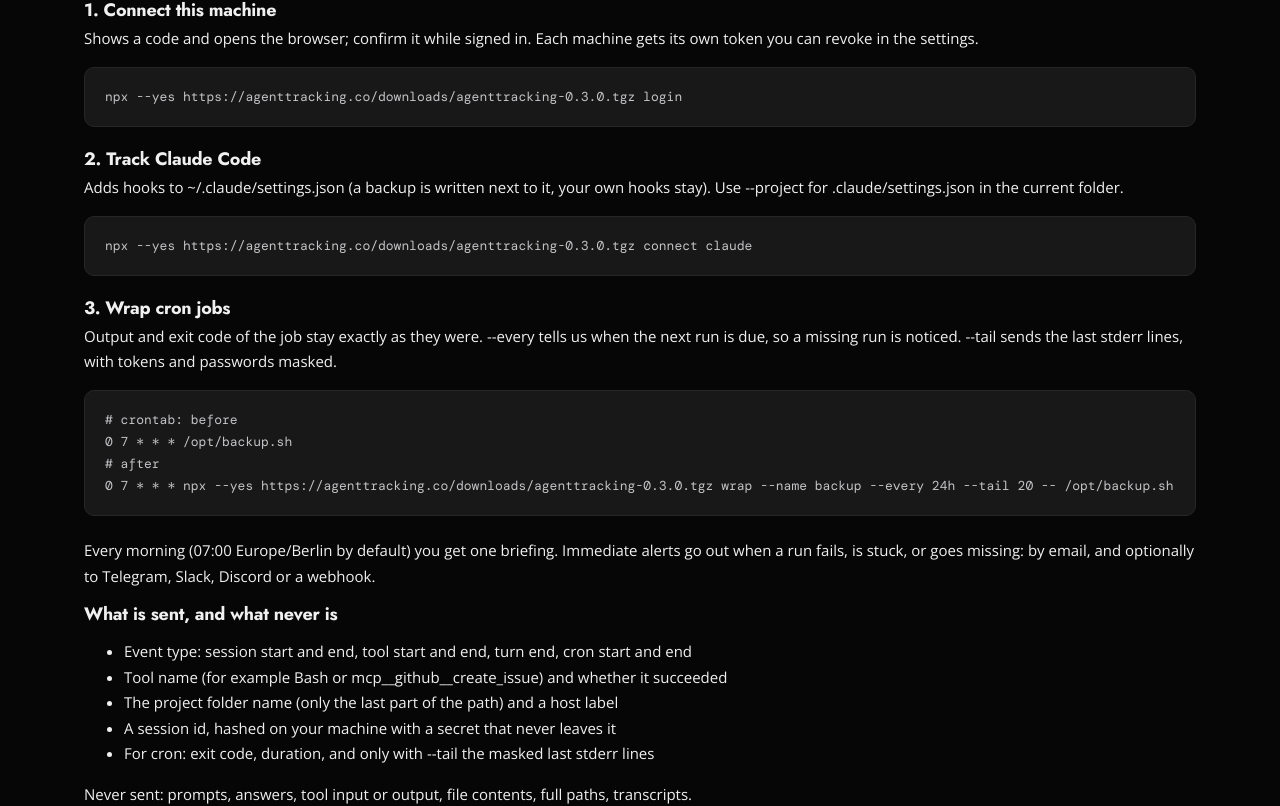
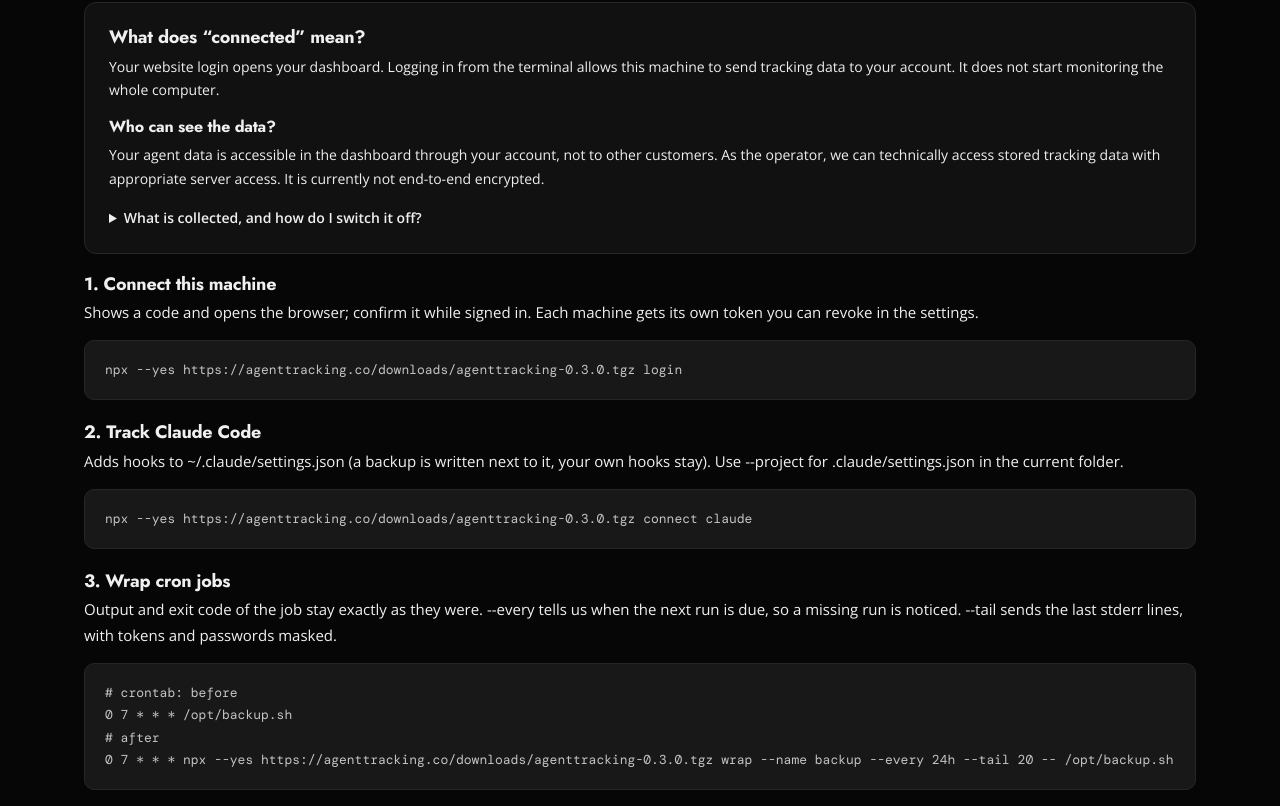
Before and after one commit to shufflethis/agent-tracking, a Next.js app: page /docs in a window 1280 px wide. Shown: the part 8276-9082 px from the top of the page. Built offline with nearby package versions, Linux system fonts and the light colour scheme.

Commit message:
docs(agents): explain connection scope and operator data access

```diff
--- a/app/(en)/app/fleet/page.tsx
+++ b/app/(en)/app/fleet/page.tsx
@@ -2,6 +2,7 @@ import type { Metadata } from "next";
 import Link from "next/link";
 import CopyButton from "@/components/CopyButton";
 import DashboardShell from "@/components/DashboardShell";
+import AgentConnectionScope from "@/components/AgentConnectionScope";
 import { agentCopy } from "@/lib/agents/copy";
 import { CONNECT_CLAUDE, HEALTH_CHIP, WRAP_EXAMPLE, when } from "@/lib/agents/format";
 import { runLabel } from "@/lib/agents/run-display";
@@ -61,6 +62,7 @@ export default async function Page() {
             </div>
           ))}
         </div>
+        <AgentConnectionScope lang={lang} />
       </section>
     </DashboardShell>
   );
--- a/app/(en)/app/fleet/settings/page.tsx
+++ b/app/(en)/app/fleet/settings/page.tsx
@@ -1,6 +1,7 @@
 import type { Metadata } from "next";
 import Link from "next/link";
 import DashboardShell from "@/components/DashboardShell";
+import AgentConnectionScope from "@/components/AgentConnectionScope";
 import { agentCopy } from "@/lib/agents/copy";
 import { when } from "@/lib/agents/format";
 import { getNotifySettings } from "@/lib/agents/store";
@@ -64,6 +65,7 @@ export default async function Page({ searchParams }: { searchParams: Promise<{ s
           </form>
         ) : null}
         <h2 style={{ fontSize: 20 }}>{c.machines}</h2>
+        <AgentConnectionScope lang={lang} />
         {machines.length ? (
           <div className="tablewrap">
             <table>
--- /dev/null
+++ b/components/AgentConnectionScope.tsx
@@ -0,0 +1,60 @@
+import type { DashLang } from "@/lib/tracking/copy";
+
+const COPY = {
+  de: {
+    title: "Was bedeutet „verbunden“?",
+    login: "Dein Website-Login öffnet dein Dashboard. Der Login im Terminal erlaubt diesem Rechner, Tracking-Daten an dein Konto zu senden. Er startet keine Überwachung des ganzen Rechners.",
+    accessTitle: "Wer kann die Daten sehen?",
+    access: "Deine Agent-Daten sind im Dashboard nur über dein Konto zugänglich, nicht für andere Kunden. Wir als Betreiber können mit entsprechendem Serverzugriff die gespeicherten Tracking-Daten technisch einsehen. Sie sind derzeit nicht Ende-zu-Ende-verschlüsselt.",
+    details: "Was wird erfasst, und wie schalte ich es ab?",
+    sources: [
+      ["Claude Code", "Nach dem Verbinden werden Sessions dieses Betriebssystem-Benutzers auch in anderen Projekten erfasst. Mit --project gelten die Hooks nur für das ausgewählte Projekt. Andere Programme oder Benutzer werden dadurch nicht erfasst."],
+      ["Cron-Jobs", "Nur Befehle, die du ausdrücklich mit agenttracking wrap startest."],
+      ["OpenTelemetry", "Nur Anwendungen, deren Telemetrie-Export du für Agent Tracking einrichtest."],
+      ["Linux / eBPF", "Nur nach manuellem Start: der ausgewählte Prozess und während der Beobachtung neu erfasste Unterprozesse, zeitlich begrenzt."],
+    ],
+    data: "Gespeichert werden unter anderem Status, Zeitpunkte, Tool-Namen, Rechner- und Projektnamen sowie Konfigurationsfingerabdrücke und Zähler. Die Claude-Code-Anbindung sendet keine Prompts, Antworten, Tool-Inhalte oder Dateiinhalte. Bei OpenTelemetry speichern wir nur ausgewählte Metadaten.",
+    tail: "Ausnahme bei Cron: Mit --tail sendest du zusätzlich letzte Fehlerausgaben. Erkannte Geheimnisse werden maskiert; das entfernt nicht zuverlässig alle sensiblen Inhalte.",
+    off: "„Widerrufen“ in den Agent-Einstellungen sperrt weitere Übertragungen mit diesem Rechner-Token. Bereits gespeicherte Daten bleiben erhalten. Lokale Claude-Hooks entfernst du mit agenttracking disconnect claude (bei Projekt-Hooks zusätzlich --project).",
+    notifications: "Aktivierte E-Mails und Webhooks erhalten außerdem die dafür vorgesehenen Statusmeldungen.",
+  },
+  en: {
+    title: "What does “connected” mean?",
+    login: "Your website login opens your dashboard. Logging in from the terminal allows this machine to send tracking data to your account. It does not start monitoring the whole computer.",
+    accessTitle: "Who can see the data?",
+    access: "Your agent data is accessible in the dashboard through your account, not to other customers. As the operator, we can technically access stored tracking data with appropriate server access. It is currently not end-to-end encrypted.",
+    details: "What is collected, and how do I switch it off?",
+    sources: [
+      ["Claude Code", "Once connected, sessions for this operating-system user are tracked across projects. With --project, hooks apply only to the selected project. This does not track other applications or users."],
+      ["Cron jobs", "Only commands you explicitly run with agenttracking wrap."],
+      ["OpenTelemetry", "Only applications whose telemetry export you configure for Agent Tracking."],
+      ["Linux / eBPF", "Only when started manually: the selected process and descendants newly observed during the bounded observation period."],
+    ],
+    data: "Stored data includes status, timestamps, tool names, machine and project names, configuration fingerprints and counts. The Claude Code integration does not send prompts, answers, tool contents or file contents. For OpenTelemetry, we store only selected metadata.",
+    tail: "Cron exception: --tail also sends recent error output. Recognised secrets are masked; this does not reliably remove all sensitive content.",
+    off: "“Revoke” in agent settings blocks further uploads using that machine token. Previously stored data remains. Remove local Claude hooks with agenttracking disconnect claude (add --project for project hooks).",
+    notifications: "Enabled emails and webhooks also receive their configured status notifications.",
+  },
+};
+
+export default function AgentConnectionScope({ lang }: { lang: DashLang }) {
+  const c = COPY[lang];
+  return (
+    <aside className="card" aria-label={c.title} style={{ padding: 24, margin: "20px 0", fontSize: 14, lineHeight: 1.65 }}>
+      <h3 style={{ margin: "0 0 8px", fontSize: 18 }}>{c.title}</h3>
+      <p style={{ margin: "0 0 16px" }}>{c.login}</p>
+      <h3 style={{ margin: "0 0 8px", fontSize: 16 }}>{c.accessTitle}</h3>
+      <p style={{ margin: "0 0 16px" }}>{c.access}</p>
+      <details>
+        <summary style={{ cursor: "pointer", fontWeight: 600 }}>{c.details}</summary>
+        <ul style={{ paddingLeft: 20 }}>
+          {c.sources.map(([label, description]) => <li key={label} style={{ marginBottom: 10 }}><strong>{label}:</strong> {description}</li>)}
+        </ul>
+        <p>{c.data}</p>
+        <p>{c.tail}</p>
+        <p>{c.off}</p>
+        <p style={{ marginBottom: 0 }}>{c.notifications}</p>
+      </details>
+    </aside>
+  );
+}
--- a/components/AgentMonitoringDocs.tsx
+++ b/components/AgentMonitoringDocs.tsx
@@ -1,4 +1,5 @@
 import { CLI_COMMAND } from "@/lib/agents/format";
+import AgentConnectionScope from "@/components/AgentConnectionScope";
 import { AGENT_EVENT_RETENTION_DAYS, AGENT_TAIL_RETENTION_DAYS, RAW_RETENTION_DAYS } from "@/lib/tracking/plans";
 
 /** Docs section "Monitor your own agents", EN and DE. Field list matches lib/agents/ingest.ts. */
@@ -25,7 +26,7 @@ const COPY = {
     after: "Every morning (07:00 Europe/Berlin by default) you get one briefing. Immediate alerts go out when a run fails, is stuck, or goes missing: by email, and optionally to Telegram, Slack, Discord or a webhook.",
     sentTitle: "What is sent, and what never is",
     sent: ["Event type: session start and end, tool start and end, turn end, cron start and end", "Tool name (for example Bash or mcp__github__create_issue) and whether it succeeded", "The project folder name (only the last part of the path) and a host label", "A session id, hashed on your machine with a secret that never leaves it", "For cron: exit code, duration, and only with --tail the masked last stderr lines"],
-    never: "Never sent: prompts, answers, tool input or output, file contents, full paths, transcripts.",
+    never: "The Claude Code integration does not send prompts, answers, tool input or output, file contents, full paths or transcripts. Cron --tail optionally sends error output; masking does not guarantee that all sensitive content is removed.",
     retention: `Kept for: events ${AGENT_EVENT_RETENTION_DAYS} days, runs ${RAW_RETENTION_DAYS} days, stderr lines ${AGENT_TAIL_RETENTION_DAYS} days. Daily counts stay.`,
     offTitle: "Switch it off",
   },
@@ -40,7 +41,7 @@ const COPY = {
     after: "Jeden Morgen (standardmäßig 07:00 Europe/Berlin) kommt ein Briefing. Sofort-Meldungen gibt es, wenn ein Lauf fehlschlägt, hängt oder fehlt: per Mail und optional an Telegram, Slack, Discord oder einen Webhook.",
     sentTitle: "Was gesendet wird, und was nie",
     sent: ["Event-Typ: Session-Start und -Ende, Tool-Start und -Ende, Turn-Ende, Cron-Start und -Ende", "Tool-Name (zum Beispiel Bash oder mcp__github__create_issue) und ob er erfolgreich war", "Der Projektordner-Name (nur der letzte Teil des Pfads) und ein Host-Label", "Eine Session-ID, auf deiner Maschine gehasht mit einem Geheimnis, das sie nie verlässt", "Bei Cron: Exit-Code, Dauer und nur mit --tail die maskierten letzten stderr-Zeilen"],
-    never: "Nie gesendet: Prompts, Antworten, Tool-Eingaben oder -Ausgaben, Dateiinhalte, volle Pfade, Transkripte.",
+    never: "Die Claude-Code-Anbindung sendet keine Prompts, Antworten, Tool-Eingaben oder -Ausgaben, Dateiinhalte, vollen Pfade oder Transkripte. Cron --tail sendet optional Fehlerausgaben; die Maskierung garantiert nicht, dass alle sensiblen Inhalte entfernt werden.",
     retention: `Aufbewahrt: Events ${AGENT_EVENT_RETENTION_DAYS} Tage, Läufe ${RAW_RETENTION_DAYS} Tage, stderr-Zeilen ${AGENT_TAIL_RETENTION_DAYS} Tage. Tageszähler bleiben.`,
     offTitle: "Abschalten",
   },
@@ -52,6 +53,7 @@ export default function AgentMonitoringDocs({ lang }: { lang: "en" | "de" }) {
     <section className="shell section" id="agent-monitoring">
       <h2>{c.title}</h2>
       <p className="dek">{c.intro}</p>
+      <AgentConnectionScope lang={lang} />
       {c.steps.map(([title, body, cmd]) => (
         <div key={title} style={{ marginTop: 18 }}>
           <h3 style={{ fontSize: 18, marginBottom: 6 }}>{title}</h3>
--- a/lib/agents/copy.ts
+++ b/lib/agents/copy.ts
@@ -17,7 +17,7 @@ const en = {
     title: "Your agents",
     navSites: "Websites",
     navAgents: "Your agents",
-    intro: "Claude Code sessions, cron jobs and your own agents. Run status only: no prompts, tool input or output.",
+    intro: "Claude Code sessions, cron jobs and your own agents. See run status, tool activity and configuration changes.",
     cols: { agent: "Agent", host: "Host", kind: "Type", status: "Status", last: "Last run" },
     health: { problem: "Problem", running: "Running", ok: "No active alert", idle: "Idle" },
     status: { running: "running", ok: "completed", failed: "failed", hung: "suspected stuck", missed: "missing" } as Record<string, string>,
@@ -94,7 +94,7 @@ const de: AgentCopy = {
     title: "Deine Agents",
     navSites: "Websites",
     navAgents: "Deine Agents",
-    intro: "Claude-Code-Sessions, Cron-Jobs und eigene Agents. Nur Status von Läufen: keine Prompts, Tool-Eingaben oder -Ausgaben.",
+    intro: "Claude-Code-Sessions, Cron-Jobs und eigene Agents. Sieh Laufstatus, Tool-Aktivität und Konfigurationsänderungen.",
     cols: { agent: "Agent", host: "Host", kind: "Typ", status: "Status", last: "Letzter Lauf" },
     health: { problem: "Problem", running: "Läuft", ok: "Keine aktive Warnung", idle: "Ruhend" },
     status: { running: "läuft", ok: "beendet", failed: "fehlgeschlagen", hung: "hängt vermutlich", missed: "fehlt" } as Record<string, string>,
```
Also changed, not shown: app/(en)/app/connect/page.tsx (+6 -2 lines).
